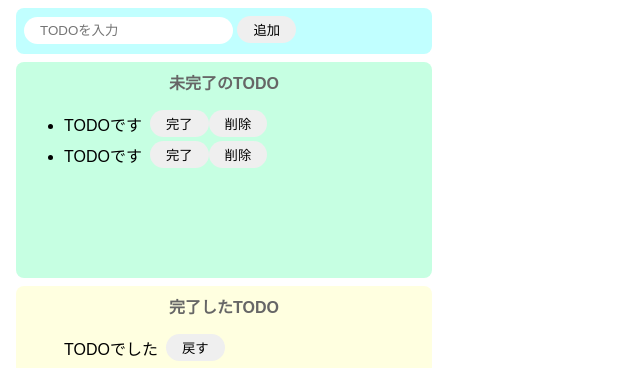
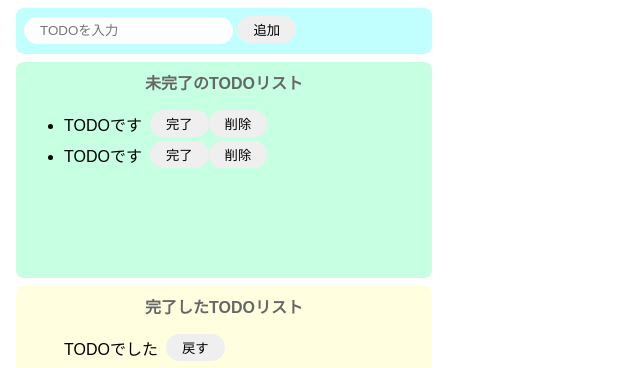
Before and after one commit to marina-nakagiri/todo, a website built with Parcel: page index.html in a window 1280 px wide. Shown: the top 368 px of the page, without its empty margins (0-640 px from the left). Built offline with nearby package versions, Linux system fonts and the light colour scheme.

Commit message:
[Mod] テキスト修正

```diff
--- a/index.html
+++ b/index.html
@@ -11,7 +11,7 @@
       <button>追加</button>
     </div>
     <div class="incomplete-area">
-      <p class="title">未完了のTODO</p>
+      <p class="title">未完了のTODOリスト</p>
       <ul>
         <li>
           <div class="list-row">
@@ -30,7 +30,7 @@
       </ul>
     </div>
     <div class="complete-area">
-      <p class="title">完了したTODO</p>
+      <p class="title">完了したTODOリスト</p>
       <ul>
         <li class="list-row">
           <p>TODOでした</p>
```
